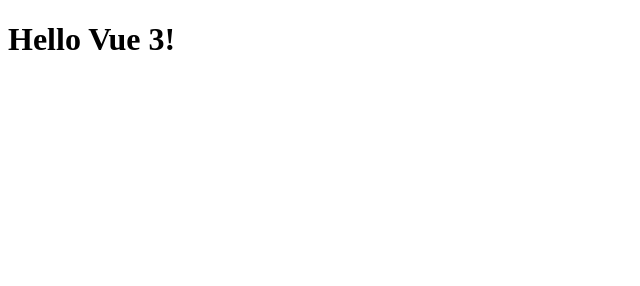
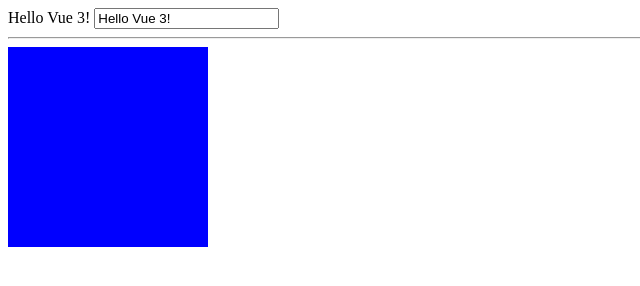
Before and after one commit to swynnejr/intro, a plain HTML site: page index.html in a window 1280 px wide. Shown: the whole page, without its empty margins (0-640 px from the left). Drawn offline with nearby package versions, Linux system fonts and the light colour scheme.

Commit message:
v-else-if example

```diff
--- a/index.html
+++ b/index.html
@@ -5,18 +5,40 @@
     <meta http-equiv="X-UA-Compatible" content="IE=edge">
     <meta name="viewport" content="width=device-width, initial-scale=1.0">
     <title>Vue Basics</title>
+    <style>
+        .box {
+            background-color: purple;
+            height: 200px;
+            width: 200px;
+        }
+        .box.two {
+            background-color: red;
+        }
+        .box.three {
+            background-color: blue;
+        }
+    </style>
 </head>
 <body>
-    <h1 id="app">
+    <div id="app">
         {{ greeting }}
-    </h1>
+        <input v-model="greeting" />
+
+        <hr />
+
+        <div v-if="isVisible" class="box"></div>
+        <div v-else-if="isVisible2" class="box two"></div>
+        <div v-else class="box three"></div>
+    </div>
 
     <script src="https://unpkg.com/vue@next"></script>
     <script>
         let app = Vue.createApp({
             data: function() {
                 return {
-                    greeting: 'Hello Vue 3!'
+                    greeting: 'Hello Vue 3!',
+                    isVisible: false,
+                    isVisible2: false,
                 }
             }
         })
```
